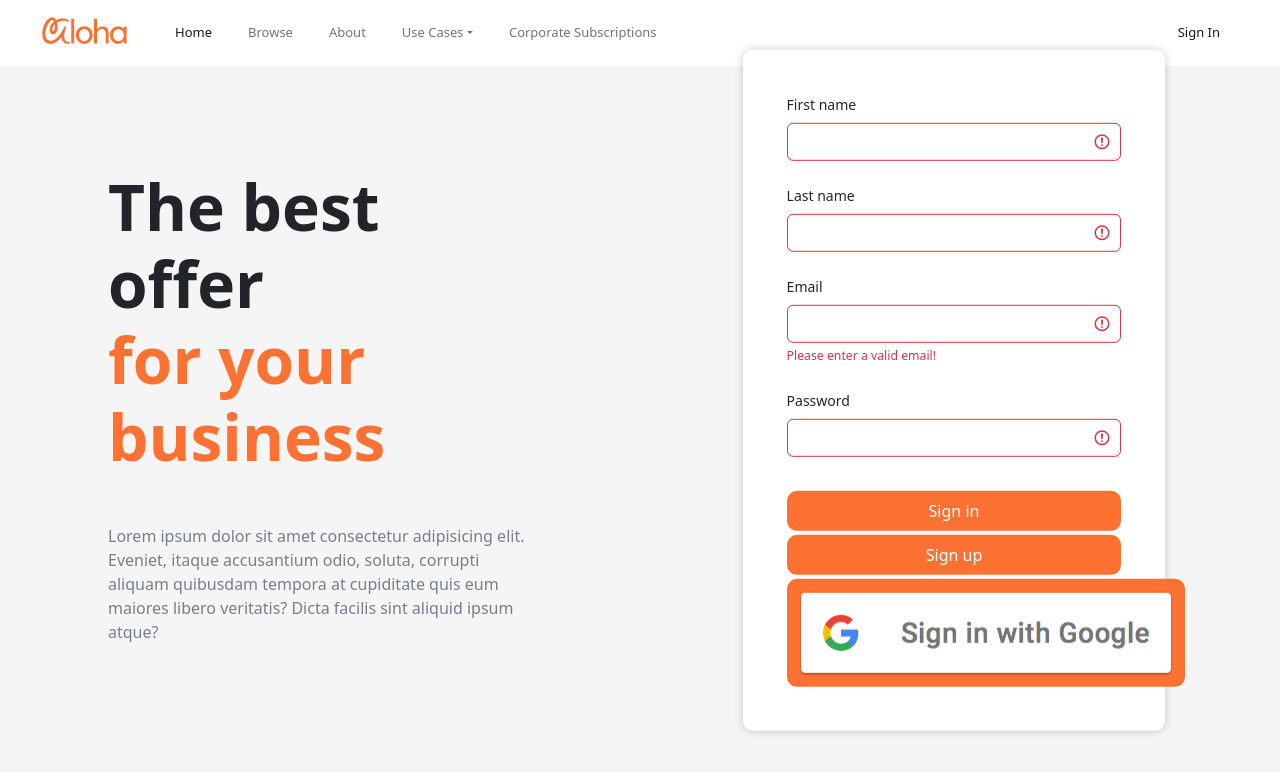
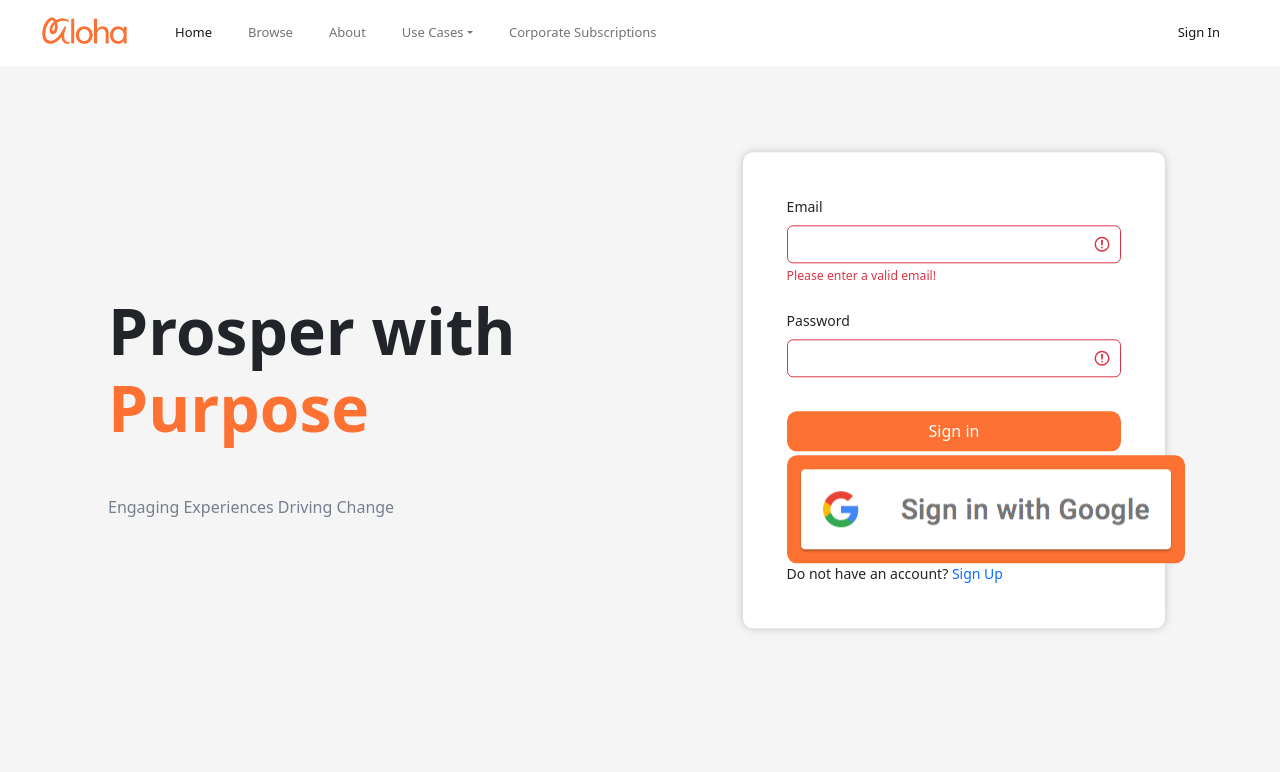
Before and after one commit to darylyoon/alohaapp.io, a React (Create React App) app: page /login in a window 1280 px wide. Shown: the top 772 px of the page. Built offline with nearby package versions, Linux system fonts and the light colour scheme.

Commit message:
Sign Up Page and Google Auth

```diff
--- a/src/App.js
+++ b/src/App.js
@@ -12,6 +12,7 @@ import { Routes, Route } from 'react-router-dom';
 import Confirmation from './pages/confirmation';
 import Login from './pages/login';
 import Logout from './pages/logout';
+import Signup from './pages/signup';
 import Dashboard from './pages/dashboard';
 
 function App() {
@@ -24,6 +25,7 @@ function App() {
         <Route path="/pdp/:exp_id" element={<Pdp/>}/>
         <Route path="/login" element={<Login/>}/>
         <Route path="/logout" element={<Logout/>}/>
+        <Route path="/signup" element={<Signup/>}/>
         <Route path="/checkout" element={<Checkout/>}/>
         <Route path="/confirmation" element={<Confirmation/>}/>
         <Route path="/dashboard" element={<Dashboard/>}/>
--- a/src/pages/login.jsx
+++ b/src/pages/login.jsx
@@ -1,4 +1,4 @@
-import React, { useState, useEffect } from "react";
+import React, { useState } from "react";
 import {
     MDBBtn,
     MDBContainer,
@@ -16,8 +16,8 @@ import {
 // import { googleAuthProvider } from "../util/google_authentication_provider";
 import { firebaseAuth, provider, db } from "../util/firebaseInit";
 import { signInWithPopup, GoogleAuthProvider, createUserWithEmailAndPassword, signInWithEmailAndPassword } from "firebase/auth";
-import { doc, setDoc, addDoc, collection, getDocs } from "firebase/firestore";
-import { Route, Router, useNavigate } from "react-router-dom";
+import { doc, setDoc } from "firebase/firestore";
+import { Router, useNavigate } from "react-router-dom";
 
 
 function Login() {
@@ -57,9 +57,9 @@ function Login() {
           name: user.displayName,
           email: user.email,
         });
-        Router("/browse");
         // const res = db.collection('User').doc('U1').set(result);
         // console.log(res)
+        storeRedirect();
 
       }).catch((error) => {
         const errorCode = error.code;
@@ -71,26 +71,6 @@ function Login() {
       });
     };
 
-  function pwLogin() {
-    createUserWithEmailAndPassword(firebaseAuth, formValue.email, formValue.password)
-      .then((userCredential) => {
-        // Signed in
-        console.log(userCredential)
-        const user = userCredential.user;
-        console.log(user);
-        const userRef = doc(db, "User", user.uid);
-        setDoc(userRef, {
-          name: formValue.fname + " " + formValue.lname,
-          email: formValue.email,
-        });
-
-      })
-      .catch((error) => {
-        const errorCode = error.code;
-        const errorMessage = error.message;
-        console.error(errorCode, errorMessage);
-      });
-  };
   function signIn () {
     signInWithEmailAndPassword(firebaseAuth, formValue.email, formValue.password)
       .then((userCredential) => {
@@ -115,15 +95,12 @@ function Login() {
       <MDBCol md='6' className='text-center text-md-start d-flex flex-column justify-content-center p-5 loginbox'>
 
         <h1 className="my-5 display-3 fw-bold ls-tight px-5">
-          The best offer <br />
-          <span className="orangehighlight">for your business</span>
+          Prosper with <br />
+          <span className="orangehighlight">Purpose</span>
         </h1>
 
         <p className='px-5' style={{color: 'hsl(217, 10%, 50.8%)'}}>
-          Lorem ipsum dolor sit amet consectetur adipisicing elit.
-          Eveniet, itaque accusantium odio, soluta, corrupti aliquam
-          quibusdam tempora at cupiditate quis eum maiores libero
-          veritatis? Dicta facilis sint aliquid ipsum atque?
+          Engaging Experiences Driving Change
         </p>
 
       </MDBCol>
@@ -134,29 +111,6 @@ function Login() {
           <MDBCardBody className='p-1'>
 
             <MDBValidation isValidated>
-              <MDBValidationItem col='6' valid feedback='Please enter your first name.'>
-                  <label for='form1' className='form-label'>First name</label>
-                <MDBInput
-                wrapperClass='mb-4'
-                id='form1'
-                name="fname"
-                value = {formValue.fname}
-                onChange = {onChange}
-                required
-                />
-              </MDBValidationItem>
-
-              <MDBValidationItem col='6' valid>
-              <label for='form2' className='form-label'>Last name</label>
-                <MDBInput
-                wrapperClass='mb-4'
-                id='form2'
-                name="lname"
-                value={formValue.lname}
-                onChange={onChange}
-                required
-                />
-              </MDBValidationItem>
 
               <MDBValidationItem invalid feedback='Please enter a valid email!'>
                 <label for='form3' className='form-label'>Email</label>
@@ -185,9 +139,11 @@ function Login() {
               </MDBValidationItem>
 
               <MDBBtn className='w-100 mb-1 loginbtn' size='md' type="submit" onClick={signIn}>Sign in</MDBBtn>
-            <MDBBtn className='w-100 mb-1 signupbtn' size='md' type="submit" onClick={pwLogin}>Sign up</MDBBtn>
 
               <MDBBtn className='Google' size="md" onClick={googleSignIn}><img src={require("../assets/btn_google_signin_light.png")} alt="Google Sign In"/></MDBBtn>
+
+              Do not have an account? <a href="/signup">Sign Up</a>
+
             </MDBValidation>
 
           </MDBCardBody>
--- /dev/null
+++ b/src/pages/signup.jsx
@@ -0,0 +1,186 @@
+import React, { useState, useEffect } from "react";
+import {
+    MDBBtn,
+    MDBContainer,
+    MDBRow,
+    MDBCol,
+    MDBCard,
+    MDBCardBody,
+    MDBInput,
+    MDBCheckbox,
+    MDBIcon,
+    MDBValidation,
+    MDBValidationItem
+  }
+  from 'mdb-react-ui-kit';
+// import { googleAuthProvider } from "../util/google_authentication_provider";
+import { firebaseAuth, provider, db } from "../util/firebaseInit";
+import { signInWithPopup, GoogleAuthProvider, createUserWithEmailAndPassword } from "firebase/auth";
+import { doc, setDoc } from "firebase/firestore";
+import { Router, useNavigate } from "react-router-dom";
+
+function Signup() {
+    const [formValue, setValues] = useState({
+        fname: '',
+        lname: '',
+        email: '',
+        password: '',
+    });
+    const onChange = (e) => {
+        setValues({
+            ...formValue,
+            [e.target.name]: e.target.value,
+        });
+    };
+
+    const navigate = useNavigate();
+
+    function storeRedirect() {
+        sessionStorage.setItem('username', formValue.email)
+        if (sessionStorage.getItem('username') !== null) {
+            console.log(sessionStorage.getItem('username'));
+            navigate("/");
+        }
+    }
+
+    function googleSignIn() {
+        signInWithPopup(firebaseAuth, provider)
+        .then((result) => {
+            const credential = GoogleAuthProvider.credentialFromResult(result);
+            const token = credential.accessToken;
+            // console.log(result);
+            const user = result.user;
+            console.log(user);
+            const userRef = doc(db, "User", user.uid);
+            setDoc(userRef, {
+                name: user.displayName,
+                email: user.email,
+            });
+            // const res = db.collection('User').doc('U1').set(result);
+            // console.log(res)
+            storeRedirect();
+
+        })
+        .catch((error) => {
+            const errorCode = error.code;
+            const errorMessage = error.message;
+            const email = error.email;
+            const credential = GoogleAuthProvider.credentialFromError(error);
+            console.log(errorCode, errorMessage, email, credential);
+            return "Tough"
+        });
+    };
+
+    function pwLogin() {
+        createUserWithEmailAndPassword(firebaseAuth, formValue.email, formValue.password)
+        .then((userCredential) => {
+            // Signed in
+            console.log(userCredential)
+            const user = userCredential.user;
+            console.log(user);
+            const userRef = doc(db, "User", user.uid);
+            setDoc(userRef, {
+            name: formValue.fname + " " + formValue.lname,
+            email: formValue.email,
+            });
+            storeRedirect();
+        })
+        .catch((error) => {
+            const errorCode = error.code;
+            const errorMessage = error.message;
+            console.error(errorCode, errorMessage);
+        });
+    };
+
+    return (
+        <MDBContainer fluid className='p-4 login' >
+
+        <MDBRow className="loginmain">
+
+        <MDBCol md='6' className='text-center text-md-start d-flex flex-column justify-content-center p-5 loginbox'>
+
+            <h1 className="my-5 display-3 fw-bold ls-tight px-5">
+            Prosper with <br />
+            <span className="orangehighlight">Purpose</span>
+            </h1>
+
+            <p className='px-5' style={{color: 'hsl(217, 10%, 50.8%)'}}>
+            Engaging Experiences Driving Change
+            </p>
+
+        </MDBCol>
+
+        <MDBCol md='6' className="loginbox">
+
+            <MDBCard className='my-5'>
+            <MDBCardBody className='p-1'>
+
+                <MDBValidation isValidated>
+                <MDBValidationItem col='6' valid feedback='Please enter your first name.'>
+                    <label for='form1' className='form-label'>First name</label>
+                    <MDBInput
+                    wrapperClass='mb-4'
+                    id='form1'
+                    name="fname"
+                    value = {formValue.fname}
+                    onChange = {onChange}
+                    required
+                    />
+                </MDBValidationItem>
+
+                <MDBValidationItem col='6' valid>
+                <label for='form2' className='form-label'>Last name</label>
+                    <MDBInput
+                    wrapperClass='mb-4'
+                    id='form2'
+                    name="lname"
+                    value={formValue.lname}
+                    onChange={onChange}
+                    required
+                    />
+                </MDBValidationItem>
+
+                <MDBValidationItem invalid feedback='Please enter a valid email!'>
+                <label for='form3' className='form-label'>Email</label>
+                <MDBInput
+                wrapperClass='mb-4'
+                id='form3'
+                name="email"
+                type='email'
+                value={formValue.email}
+                onChange={onChange}
+                required
+                />
+                </MDBValidationItem>
+
+                <MDBValidationItem>
+                <label for='form4' className='form-label'>Password</label>
+                <MDBInput
+                wrapperClass='mb-4'
+                id='form4'
+                name="password"
+                type='password'
+                value={formValue.password}
+                onChange={onChange}
+                required
+                />
+                </MDBValidationItem>
+
+                <MDBBtn className='w-100 mb-1 signupbtn' size='md' type="submit" onClick={pwLogin}>Sign up</MDBBtn>
+
+                <MDBBtn className='Google' size="md" onClick={googleSignIn}><img src={require("../assets/btn_google_signin_light.png")} alt="Google Sign In"/></MDBBtn>
+
+                Already have an account? <a href="/login">Log in</a>
+
+                </MDBValidation>
+
+            </MDBCardBody>
+            </MDBCard>
+
+        </MDBCol>
+
+        </MDBRow>
+    </MDBContainer>
+    );
+}
+export default Signup;
```
Lines whose indentation alone changed are shown as unchanged.
